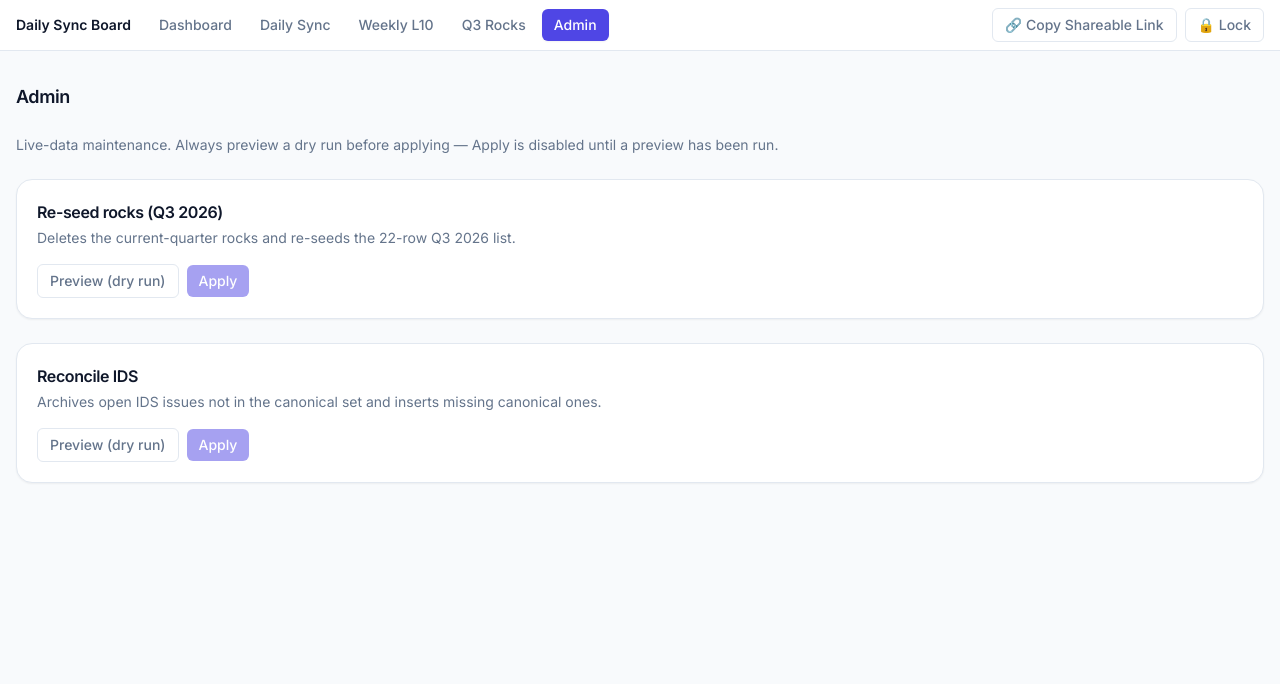
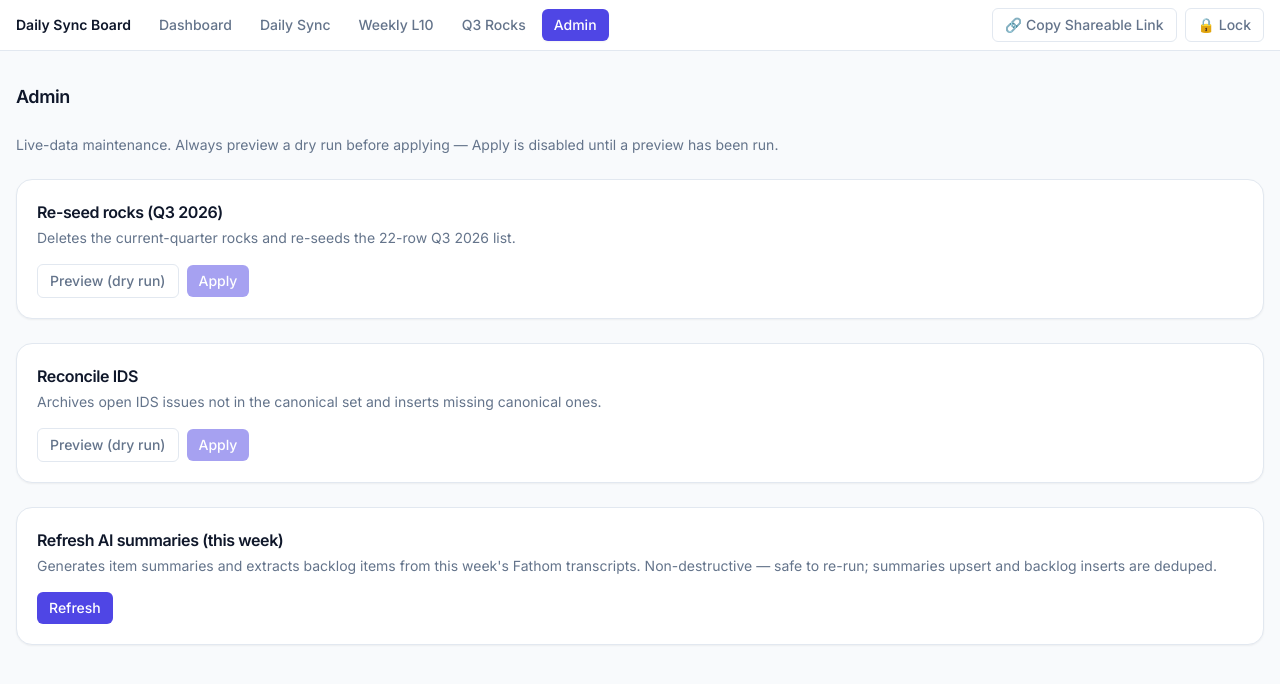
Before and after one commit to teamoutriderdigital/AgencyOS-daily-sync, a Next.js app: page /admin in a window 1280 px wide. Shown: the top 684 px of the page. Built offline with nearby package versions, Linux system fonts and the light colour scheme.

Commit message:
feat(admin): refresh AI summaries + Fathom backlog for the current week

```diff
--- a/src/components/admin-panel.tsx
+++ b/src/components/admin-panel.tsx
@@ -3,6 +3,8 @@
 import { useState, useTransition, useRef } from "react";
 import { resetAndSeedRocks } from "@/lib/rocks-actions";
 import { reconcileIds, type ReconcilePlan } from "@/lib/l10-actions";
+import { generateItemSummaries, extractBacklogFromFathom } from "@/lib/summaries-actions";
+import { currentIsoWeek } from "@/lib/weekly";
 
 // Operator-only controls for two live-data maintenance actions. Both are
 // destructive-ish (delete + re-insert), so neither can be applied cold: a dry
@@ -253,6 +255,61 @@ function IdsCard() {
   );
 }
 
+// ─── Refresh AI summaries ───────────────────────────────────────────────────
+
+function SummariesCard() {
+  const [result, setResult] = useState<string | null>(null);
+  const [error, setError] = useState<string | null>(null);
+  const [pending, startTransition] = useTransition();
+  // Synchronous in-flight guard: useTransition's `pending` is not reliably
+  // held across the first `await` in a transition callback (nothing sets
+  // state synchronously before it), so a fast double-click on Refresh could
+  // slip past and fire a second concurrent run. This ref is set/checked
+  // synchronously, so it can't race like that.
+  const applyingRef = useRef(false);
+
+  const runRefresh = () => {
+    if (applyingRef.current) return;
+    applyingRef.current = true;
+    setError(null);
+    setResult(null);
+    const { year, week } = currentIsoWeek();
+    startTransition(async () => {
+      try {
+        const s = await generateItemSummaries(year, week);
+        const b = await extractBacklogFromFathom(year, week);
+        setResult(
+          `Generated ${s.generated} summaries, inserted ${b.inserted} backlog items (skipped ${s.skipped.length}).`
+        );
+      } catch (e) {
+        setError(errorMessage(e));
+      } finally {
+        applyingRef.current = false;
+      }
+    });
+  };
+
+  return (
+    <Card
+      title="Refresh AI summaries (this week)"
+      description="Generates item summaries and extracts backlog items from this week's Fathom transcripts. Non-destructive — safe to re-run; summaries upsert and backlog inserts are deduped."
+    >
+      <ButtonRow>
+        <button
+          type="button"
+          onClick={runRefresh}
+          disabled={pending}
+          className="rounded-md bg-accent px-3 py-1.5 text-sm font-medium text-text-inverse hover:bg-accent-strong disabled:opacity-50"
+        >
+          {pending ? "Refreshing…" : "Refresh"}
+        </button>
+      </ButtonRow>
+      {result && <p className="text-sm font-medium text-green-700">{result}</p>}
+      <ErrorNote message={error} />
+    </Card>
+  );
+}
+
 export function AdminPanel() {
   return (
     <div className="space-y-6">
@@ -262,6 +319,7 @@ export function AdminPanel() {
       </p>
       <RocksCard />
       <IdsCard />
+      <SummariesCard />
     </div>
   );
 }
```
